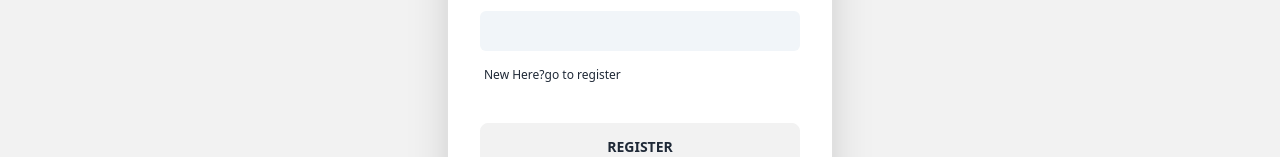
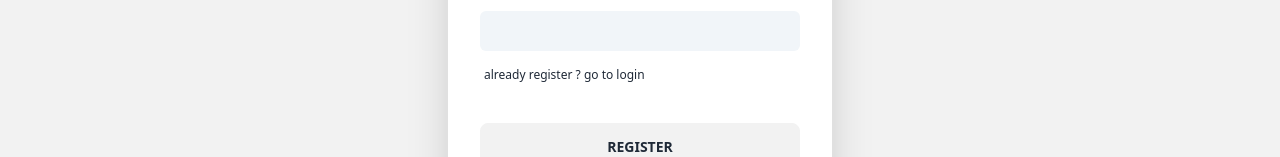
Before and after one commit to foisal404/edgecampus-summercamp-client, a React (Vite) app: page /registration in a window 1280 px wide. Shown: the part 541-698 px from the top of the page. Built offline with nearby package versions, Linux system fonts and the light colour scheme; no server answers.

Commit message:
social login add

```diff
--- a/src/pages/Shared/NavHeadBar.jsx
+++ b/src/pages/Shared/NavHeadBar.jsx
@@ -8,7 +8,7 @@ import Swal from "sweetalert2";
 
 const NavHeadBar = () => {
   const {user,logout}=useContext(authProvider);
-  console.log(user);
+  // console.log(user);
   const handleLogout=()=>{
     logout()
     .then(()=>{
--- a/src/pages/login/Login.jsx
+++ b/src/pages/login/Login.jsx
@@ -5,8 +5,32 @@ import { Link } from "react-router-dom";
 import { authProvider } from "../../provider/AuthContext";
 import Swal from "sweetalert2";
 const Login = () => {
-  const {login}=useContext(authProvider)
+  const {login,googleUp}=useContext(authProvider)
     const { register, handleSubmit } = useForm();
+    const handleGoogleIn=()=>{
+      googleUp()
+      .then((result)=>{
+        const currentUser=result.user;
+        // console.log(currentUser.email);
+        fetch('http://localhost:5000/user',{
+          method:"POST",
+          headers:{
+            "content-type":"application/json"
+          },
+          body:JSON.stringify({email:currentUser?.email})
+        })
+        .then(res=>res.json())
+        .then(data=>{
+          if(data.insertedId){
+            console.log(data);
+
+          }
+        })
+      })
+      .catch(error=>{
+        console.error(error.message);
+      })
+    }
   const onSubmit = data => {
     // console.log(data)
     const {email,password}=data;
@@ -65,7 +89,7 @@ const Login = () => {
           </form>
           <div className="card-body pt-1">
           <div className="divider"></div>
-          <button className="btn "><FaGoogle/>With Google</button>
+          <button className="btn " onClick={handleGoogleIn}><FaGoogle/>With Google</button>
           </div>
         </div>
       </div>
--- a/src/pages/register/Register.jsx
+++ b/src/pages/register/Register.jsx
@@ -6,9 +6,34 @@ import { authProvider } from "../../provider/AuthContext";
 import Swal from 'sweetalert2'
 
 const Register = () => {
-  const{signUp,updateUser}=useContext(authProvider);
+  const{signUp,updateUser,googleUp}=useContext(authProvider);
     const { register,formState: { errors }, handleSubmit } = useForm();
     const [error,setError]=useState("")
+    const handlegoogleIn=()=>{
+
+      googleUp()
+      .then((result)=>{
+        const currentUser=result.user;
+        // console.log(currentUser.email);
+        fetch('http://localhost:5000/user',{
+          method:"POST",
+          headers:{
+            "content-type":"application/json"
+          },
+          body:JSON.stringify({email:currentUser?.email})
+        })
+        .then(res=>res.json())
+        .then(data=>{
+          if(data.insertedId){
+            console.log(data);
+
+          }
+        })
+      })
+      .catch(error=>{
+        console.error(error.message);
+      })
+    }
   const onSubmit = data => {
     console.log(data);
     if(data.password!== data.confirm){
@@ -32,6 +57,10 @@ const Register = () => {
             "content-type":"application/json"
           },
           body:JSON.stringify({email})
+        })
+        .then(res=>res.json())
+        .then(data=>{
+          console.log(data);
         })
         Swal.fire({
           position: 'top-end',
@@ -105,8 +134,8 @@ const Register = () => {
 
               </div>
               <label className="label">
-                  <Link to='/registration' className="label-text-alt link link-hover">
-                    New Here?go to register
+                  <Link to='/login' className="label-text-alt link link-hover">
+                    already register ? go to login
                   </Link>
                 </label>
               <div className="form-control mt-6">
@@ -115,7 +144,7 @@ const Register = () => {
             </form>
             <div className="card-body pt-1">
             <div className="divider"></div>
-            <button className="btn "><FaGoogle/>With Google</button>
+            <button className="btn " onClick={handlegoogleIn}><FaGoogle/>With Google</button>
             </div>
           </div>
         </div>
--- a/src/provider/AuthContext.jsx
+++ b/src/provider/AuthContext.jsx
@@ -1,6 +1,7 @@
 import { createContext, useEffect, useState } from "react";
-import { createUserWithEmailAndPassword, getAuth, onAuthStateChanged, signInWithEmailAndPassword, signOut, updateProfile } from "firebase/auth";
+import { createUserWithEmailAndPassword, getAuth, onAuthStateChanged, signInWithEmailAndPassword, signInWithPopup, signOut, updateProfile } from "firebase/auth";
 import app from "../firebase/firebase.config";
+import { GoogleAuthProvider } from "firebase/auth";
 
 const auth = getAuth(app);
 export const authProvider=createContext(null);
@@ -8,6 +9,12 @@ export const authProvider=createContext(null);
 const AuthContext = ({children}) => {
     const [user,setUser]=useState(null);
     const [loading,setLoading]=useState(true);
+    const googleProvider = new GoogleAuthProvider();
+
+    const googleUp=()=>{
+        setLoading(true)
+        return signInWithPopup(auth,googleProvider)
+    }
     const signUp=(email,password)=>{
         setLoading(true);
         return createUserWithEmailAndPassword(auth,email,password)
@@ -41,7 +48,8 @@ const AuthContext = ({children}) => {
         login,
         logout,
         updateUser,
-        loading
+        loading,
+        googleUp
 
     }
     return (
```
